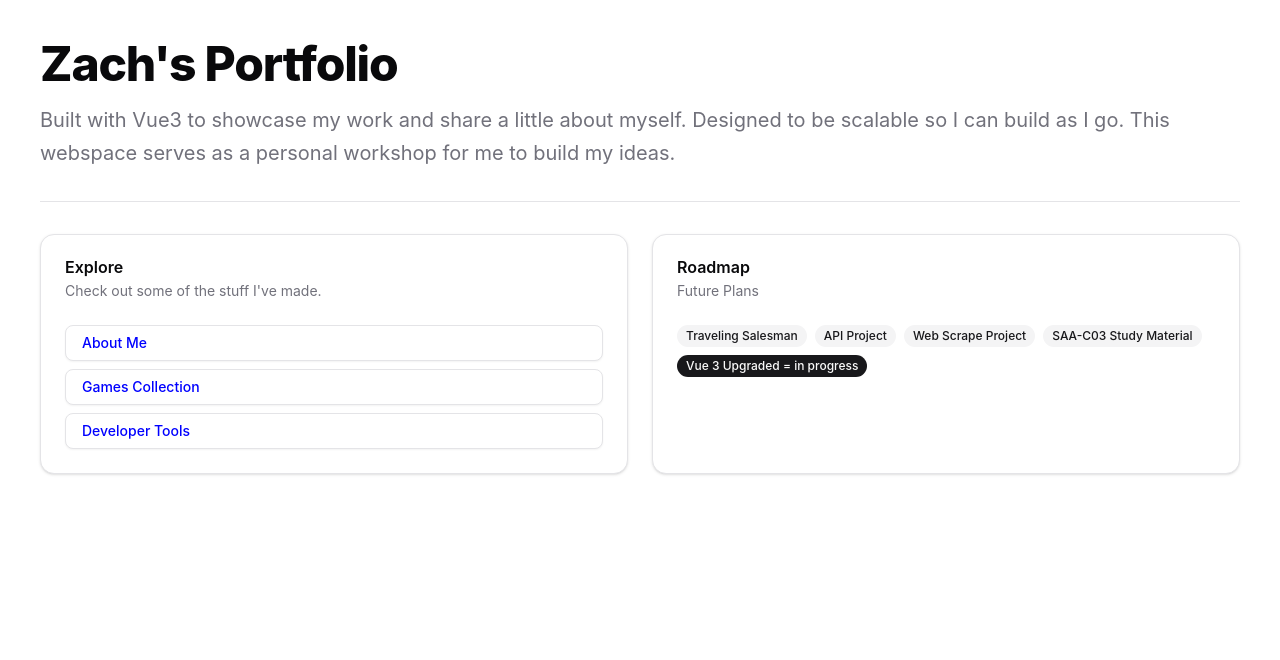
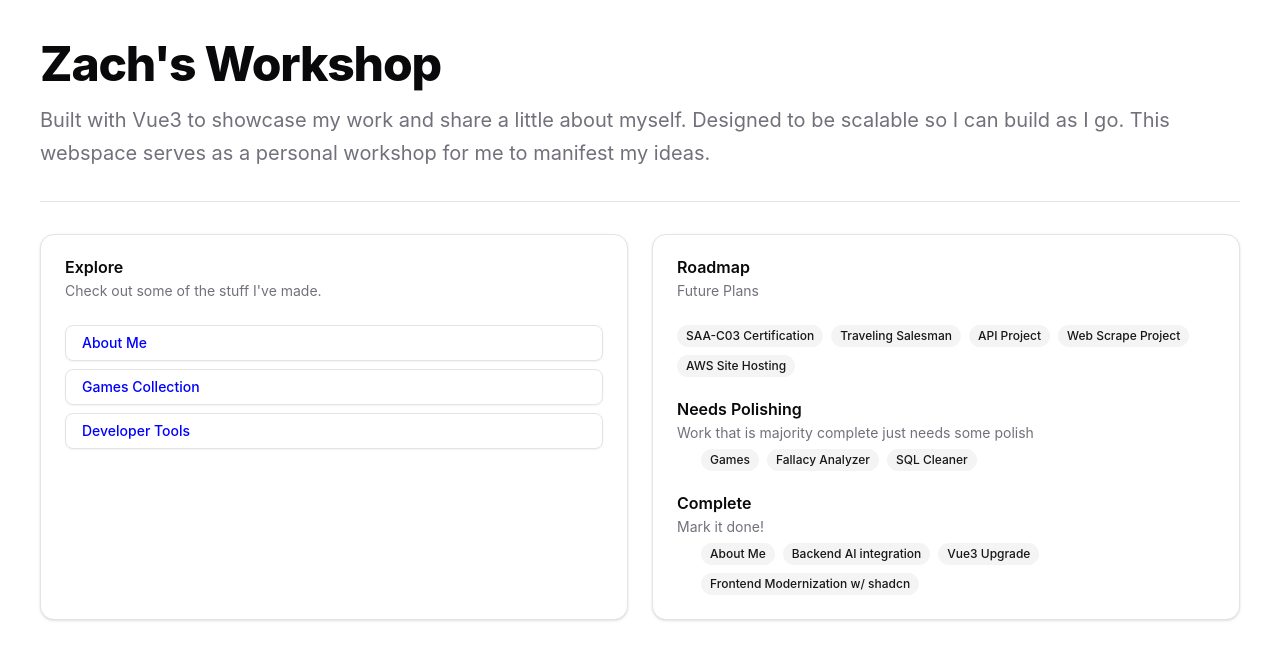
Before and after one commit to DarshMood/ps-vue, a Vue app in the folder my-personal-site-vue/: page / in a window 1280 px wide. Shown: the top 660 px of the page. Built offline with nearby package versions, Linux system fonts and the light colour scheme.

Commit message:
Minor updates, needing to get back into it

```diff
--- a/my-personal-site-vue/src/pages/AboutMe.vue
+++ b/my-personal-site-vue/src/pages/AboutMe.vue
@@ -15,10 +15,10 @@
 
           <div class="md:col-span-2 space-y-4">
             <p class="leading-relaxed text-muted-foreground">
-              My name is Zachary Mueller. I was born on 08‑22‑1998 in St. Louis, Missouri.
+              My name is Zachary Mueller. I was born Aug. 1998 in St. Louis, Missouri.
               Starting at an early age I had a deep fascination with computers and tech.
               That fascination motivated me to pursue my bachelor's degree in Computer Science
-              at Missouri State University. On 12‑17‑2021 I graduated with my BS in Computer Science
+              at Missouri State University. On Dec. 2021 I graduated with my BS in Computer Science
               and a minor in Math.
             </p>
 
@@ -26,7 +26,7 @@
               Since then, I’ve been working at O’Reilly as a software engineer on the Pricing team,
               doing full‑stack enterprise development, batch job orchestration, multi‑app communication,
               and modernizing legacy codebases. I’m currently studying for my SAA‑C03 certification
-              and excited to continue growing in my career.
+              and excited to continue growing in my career during such an exciting time in Tech!
             </p>
           </div>
 
--- a/my-personal-site-vue/src/pages/HomePage.vue
+++ b/my-personal-site-vue/src/pages/HomePage.vue
@@ -3,12 +3,12 @@
 
     <section class="space-y-4">
       <h1 class="text-4xl font-extrabold tracking-tight lg:text-5xl">
-        Zach's Portfolio
+        Zach's Workshop
       </h1>
       <p class="text-xl text-muted-foreground leading-relaxed">
         Built with Vue3 to showcase my work and share a little about myself.
         Designed to be scalable so I can build as I go.
-        This webspace serves as a personal workshop for me to build my ideas.
+        This webspace serves as a personal workshop for me to manifest my ideas.
       </p>
     </section>
 
@@ -41,13 +41,36 @@
         </CardHeader>
         <CardContent>
           <div class="flex flex-wrap gap-2">
+            <Badge variant="secondary">SAA-C03 Certification</Badge>
             <Badge variant="secondary">Traveling Salesman</Badge>
             <Badge variant="secondary">API Project</Badge>
             <Badge variant="secondary">Web Scrape Project</Badge>
-            <Badge variant="secondary">SAA-C03 Study Material</Badge>
-            <Badge>Vue 3 Upgraded = in progress</Badge>
+            <Badge variant="secondary">AWS Site Hosting</Badge>
           </div>
         </CardContent>
+        <CardHeader>
+          <CardTitle>Needs Polishing</CardTitle>
+          <CardDescription>Work that is majority complete just needs some polish</CardDescription>
+          <CardContent>
+            <div class="flex flex-wrap gap-2">
+              <Badge variant="secondary">Games</Badge>
+              <Badge variant="secondary">Fallacy Analyzer</Badge>
+              <Badge variant="secondary">SQL Cleaner</Badge>
+            </div>
+          </CardContent>
+        </CardHeader>
+        <CardHeader>
+          <CardTitle>Complete</CardTitle>
+          <CardDescription>Mark it done!</CardDescription>
+          <CardContent>
+            <div class="flex flex-wrap gap-2">
+              <Badge variant="secondary">About Me</Badge>
+              <Badge variant="secondary">Backend AI integration</Badge>
+              <Badge variant="secondary">Vue3 Upgrade</Badge>
+              <Badge variant="secondary">Frontend Modernization w/ shadcn</Badge>
+            </div>
+          </CardContent>
+        </CardHeader>
       </Card>
 
     </div>
--- a/my-personal-site-vue/src/pages/devtools/FallacyAnalyzer.vue
+++ b/my-personal-site-vue/src/pages/devtools/FallacyAnalyzer.vue
@@ -115,10 +115,10 @@ async function submitArgument() {
   const response = await fetch("http://localhost:3000/analyze", {
     method: "POST",
     headers: { "Content-Type": "application/json" },
-    body: JSON.stringify({ text: textToAnalyze })   // <-- FIXED
+    body: JSON.stringify({ text: textToAnalyze })
   });
 
-  const data = await response.json();               // <-- FIXED
+  const data = await response.json();
 
   turns.value.push({
     Speaker: "AI",
@@ -129,5 +129,4 @@ async function submitArgument() {
 
   currentSpeaker.value = humanSpeaker === 'A' ? 'B' : 'A';
 }
-
 </script>
--- a/my-personal-site-vue/src/pages/devtools/ToolsHome.vue
+++ b/my-personal-site-vue/src/pages/devtools/ToolsHome.vue
@@ -4,7 +4,7 @@
         <ul>
             <!-- Eventually grid with pictures of games and their titles under-->
             <li><router-link to="/sql-cleaner">Sql Cleaner</router-link></li>
-            <li><router-link to="/falacy">AI Falacy Detector</router-link></li>
+            <li><router-link to="/falacy">AI Fallacy Detector</router-link></li>
         </ul>
     </div>
 </template>
```
